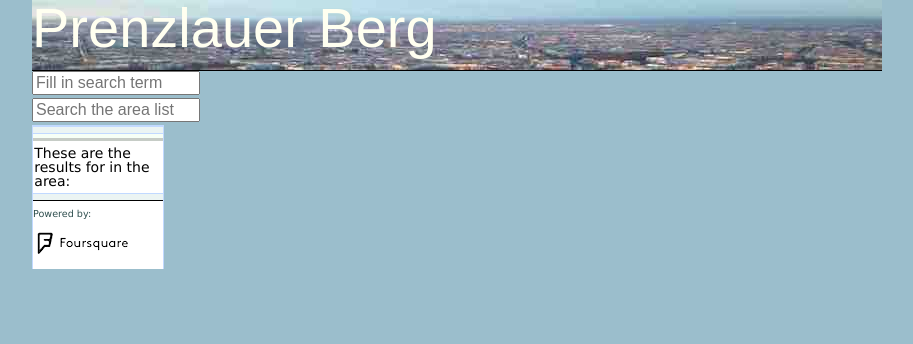
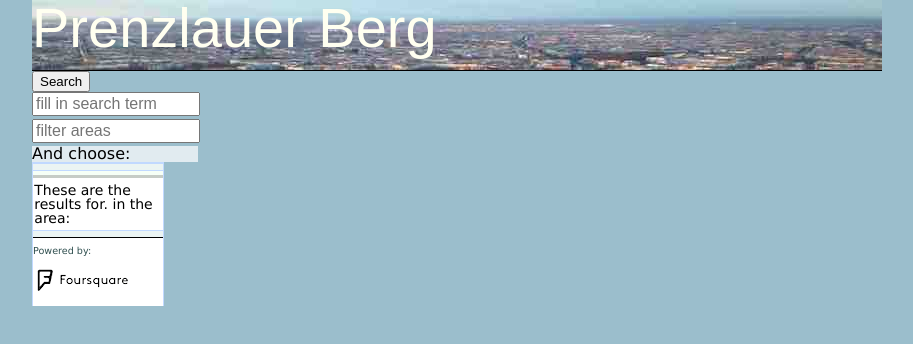
Before and after one commit to smaharba/neighbourhood_app, a website: page src/index.html in a window 1280 px wide. Shown: the whole page, without its empty margins (183-1096 px from the left). Drawn offline with nearby package versions, Linux system fonts and the light colour scheme; some packages are replaced by stand-ins of ours; no server answers; a web font is replaced by a local one.

Commit message:
Add info text. Add search button

```diff
--- a/src/index.html
+++ b/src/index.html
@@ -19,26 +19,38 @@
 
     <main class="content">
 
+        <div class="againButton">
+            <button data-bind="visible: showAgainBtn, click: showForm">Search</button>
+        </div>
+
+        <form data-bind="visible: showForm">
+            <div class="info" data-bind="text: infoText1"></div>
+
             <div class="searchField" data-bind="click: $root.removeMarkers">
                 <span>
-                <input type="text" data-bind="textInput: searchTerm, click: hideFsqr()" autocomplete="on" placeholder="Fill in search term">
+                    <input type="text" data-bind="textInput: searchTerm, click: hideFsqr()" autocomplete="on" placeholder="fill in search term">
                 </span>
             </div>
 
+            <div class="info" data-bind="text: infoText2"></div>
+
             <div class="searchField" data-bind="click: showAreaList">
                 <p>
-                <input type="text" data-bind="textInput: filter, valueUpdate:'afterkeydown'" autocomplete="off" placeholder="Search the area list">
+                    <input type="text" data-bind="textInput: filter, valueUpdate:'afterkeydown'" autocomplete="off" placeholder="filter areas">
                 </p>
             </div>
+
+            <div class="info">And choose:</div>
 
             <div class="listContainer" data-bind="visible: showHideAreaList()">
                 <ul data-bind="foreach: areaList, visible: areaList().length > 0">
                     <li class = "listItem" data-bind= "text: areaName, click: $root.itemListClick"></li>
                 </ul>
             </div>
+        </form>
 
         <div class="listContainer" data-bind="visible: showItemList">
-            <p class ="fsqrHeader">These are the results for
+            <p class ="fsqrHeader">These are the results for.
 <span class="standOut" data-bind="text: searchTerm()"></span> in the <span class="standOut"  data-bind="text: chosenArea()"></span> area: <span class="fsqrNoResult" data-bind="text: fsqrNoResult"></span><span class="fsqrFailText" data-bind="text: fsqrFailText"></span></p>
             <div data-bind="visible: showResults">
                 <ul data-bind="foreach: myPois">
```
Also changed, not shown: build/index.html. Lines whose indentation alone changed are shown as unchanged.
